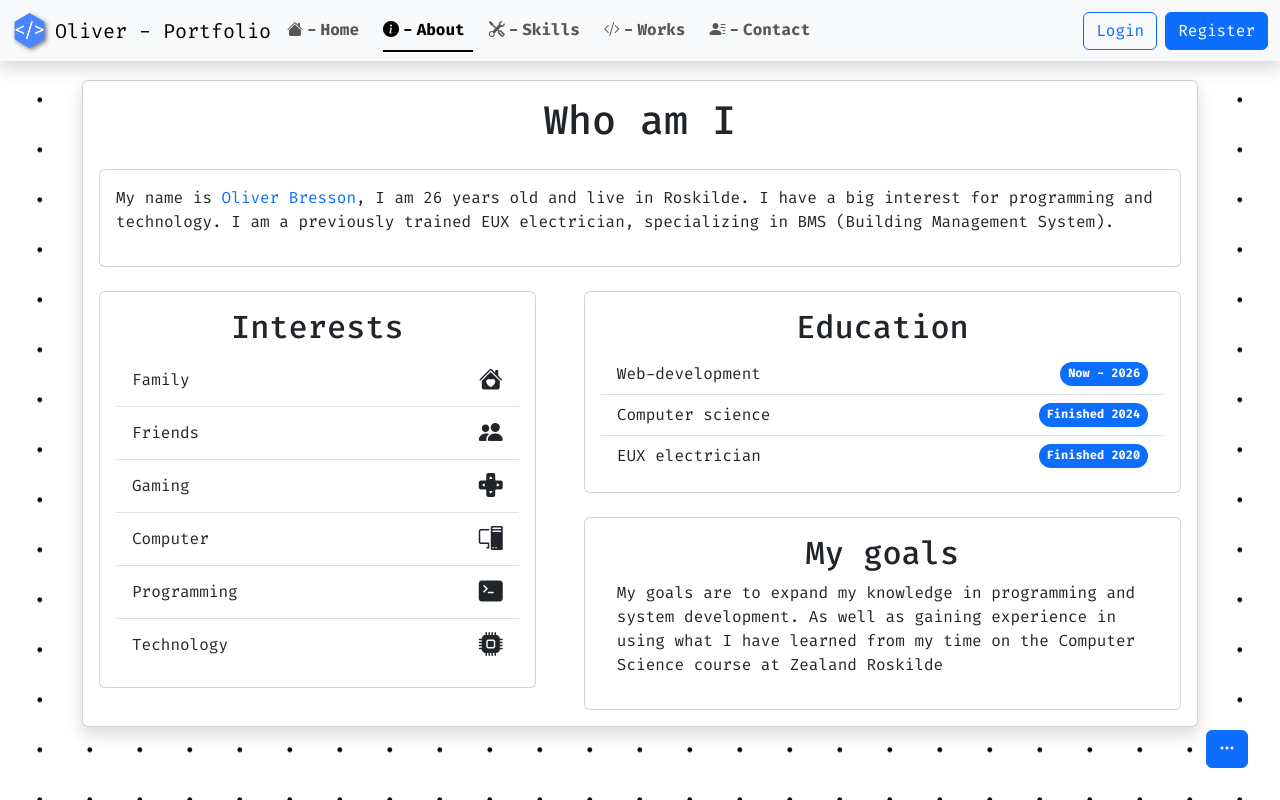
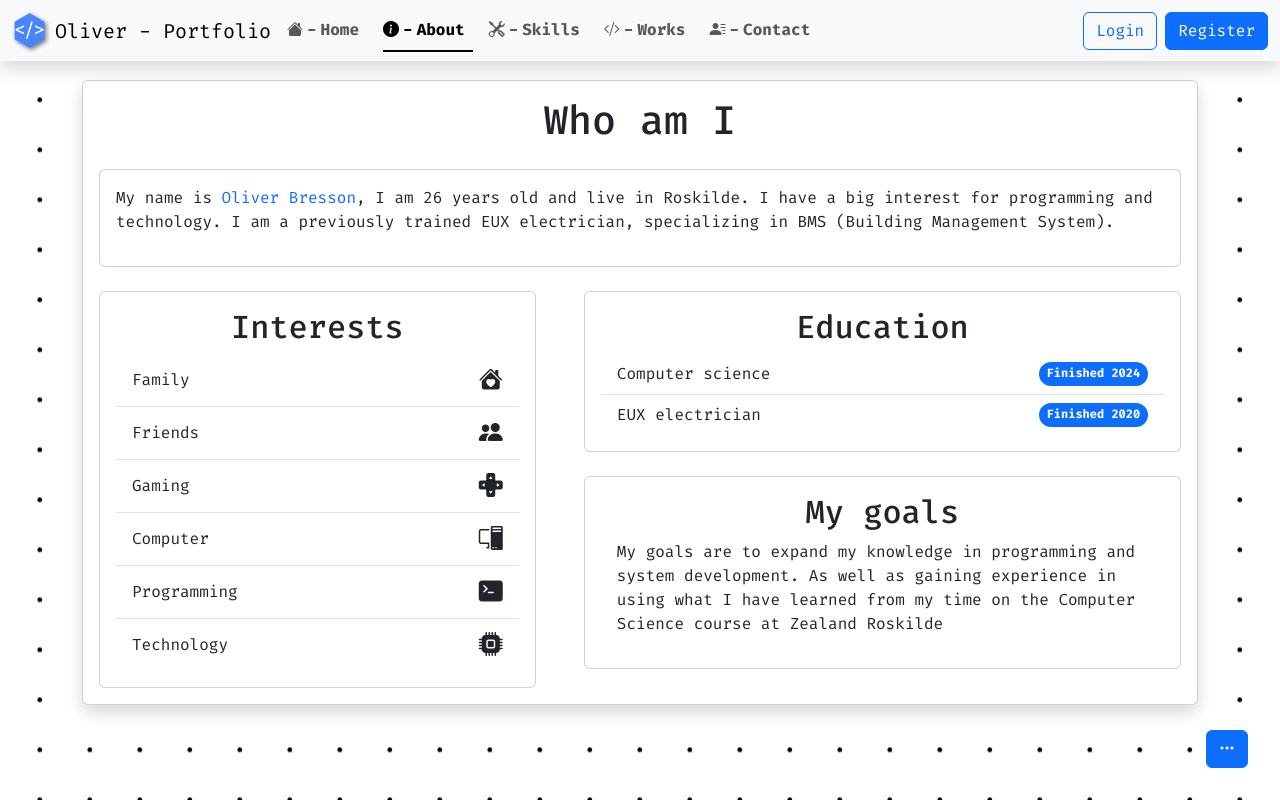
Before and after one commit to Brezzor/Brezzor.github.io, a Vue app: page /#/About in a window 1280 px wide. Built offline with nearby package versions, Linux system fonts and the light colour scheme; no server answers.

Commit message:
Removed webdev from about

```diff
--- a/src/locales/DA.json
+++ b/src/locales/DA.json
@@ -61,8 +61,7 @@
     "Education": {
       "Title": "Uddannelse",
       "ComputerScience": "Datamatiker",
-      "Electrician": "EUX elektriker",
-      "WebDev": "Webudvikling"
+      "Electrician": "EUX elektriker"
     },
     "MyGoals": {
       "Title": "Mine mål",
--- a/src/locales/EN.json
+++ b/src/locales/EN.json
@@ -61,8 +61,7 @@
     "Education": {
       "Title": "Education",
       "ComputerScience": "Computer science",
-      "Electrician": "EUX electrician",
-      "WebDev": "Web-development"
+      "Electrician": "EUX electrician"
     },
     "MyGoals": {
       "Title": "My goals",
--- a/src/views/AboutView.vue
+++ b/src/views/AboutView.vue
@@ -59,49 +59,21 @@
                     <ul class="list-group list-group-flush">
                       <li class="list-group-item">
                         <div class="row g-2 g-sm-0">
-                            <div
-                              class="col-12 col-sm-6 d-flex justify-content-center justify-content-sm-start"
-                            >
-                              <span>{{ $t('AboutPage.Education.WebDev') }}</span>
+                          <div class="col-12 col-sm-6 d-flex justify-content-center justify-content-sm-start">
+                            <span>{{ $t('AboutPage.Education.ComputerScience') }}</span>
                           </div>
-                            <div
-                              class="col-12 col-sm-6 d-flex justify-content-center justify-content-sm-end"
-                            >
-                              <span class="badge text-bg-primary rounded-pill"
-                                >{{ $t('Now') }} - 2026</span
-                              >
+                          <div class="col-12 col-sm-6 d-flex justify-content-center justify-content-sm-end">
+                            <span class="badge text-bg-primary rounded-pill">{{ $t('Finished') }} 2024</span>
                           </div>
                         </div>
                       </li>
                       <li class="list-group-item">
                         <div class="row g-2 g-sm-0">
-                            <div
-                              class="col-12 col-sm-6 d-flex justify-content-center justify-content-sm-start"
-                            >
-                              <span>{{ $t('AboutPage.Education.ComputerScience') }}</span>
-                            </div>
-                            <div
-                              class="col-12 col-sm-6 d-flex justify-content-center justify-content-sm-end"
-                            >
-                              <span class="badge text-bg-primary rounded-pill"
-                                >{{ $t('Finished') }} 2024</span
-                              >
-                            </div>
-                          </div>
-                        </li>
-                        <li class="list-group-item">
-                          <div class="row g-2 g-sm-0">
-                            <div
-                              class="col-12 col-sm-6 d-flex justify-content-center justify-content-sm-start"
-                            >
+                          <div class="col-12 col-sm-6 d-flex justify-content-center justify-content-sm-start">
                             <span>{{ $t('AboutPage.Education.Electrician') }}</span>
                           </div>
-                            <div
-                              class="col-12 col-sm-6 d-flex justify-content-center justify-content-sm-end"
-                            >
-                              <span class="badge text-bg-primary rounded-pill"
-                                >{{ $t('Finished') }} 2020</span
-                              >
+                          <div class="col-12 col-sm-6 d-flex justify-content-center justify-content-sm-end">
+                            <span class="badge text-bg-primary rounded-pill">{{ $t('Finished') }} 2020</span>
                           </div>
                         </div>
                       </li>
```
Lines whose indentation alone changed are shown as unchanged.
